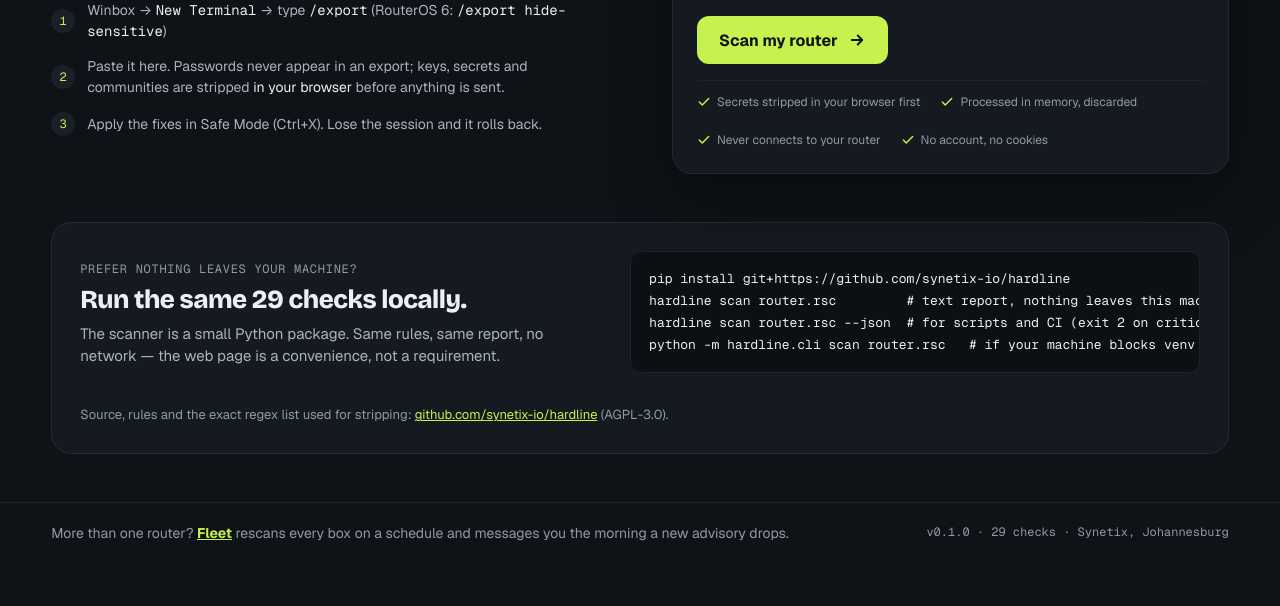
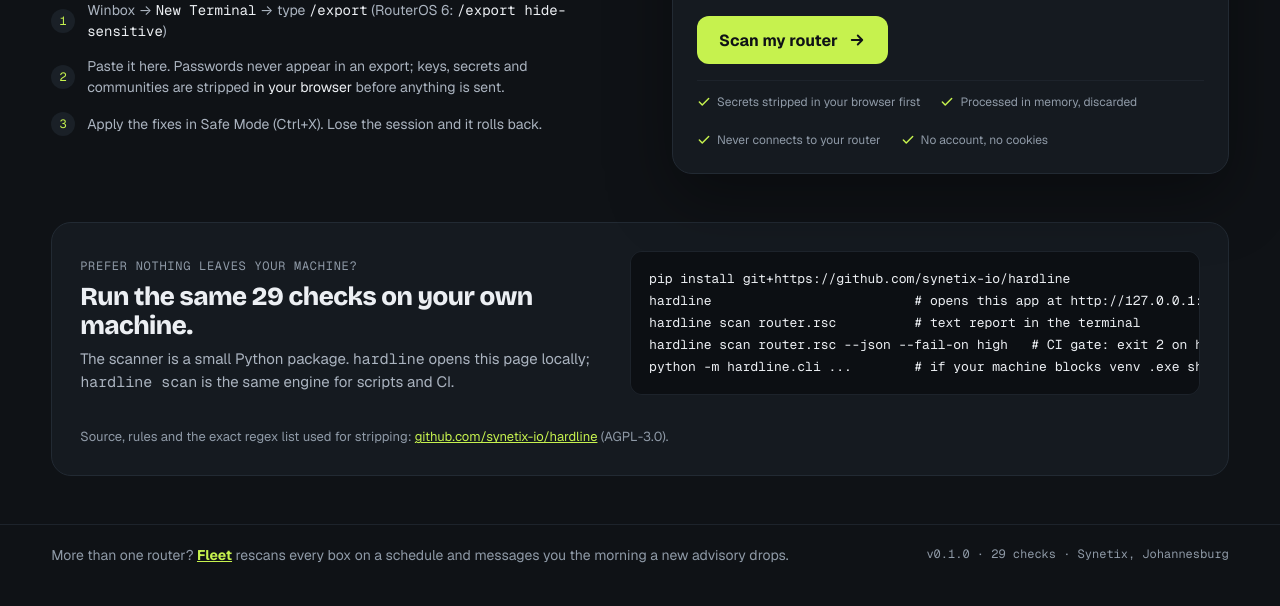
Before and after one commit to synetix-io/hardline, a FastAPI app: page / in a window 1280 px wide. Shown: the part 656-1262 px from the top of the page. Before the commit the page ends 1197 px from the top, so only its background shows below. Run offline with FastAPI, Linux system fonts and the light colour scheme.

Commit message:
hardline serve: run the app locally with a running-on-this-machine badge
`hardline` with no arguments starts the web UI on 127.0.0.1 and opens the browser.
The page shows a local badge and swaps the install panel copy.

Co-Authored-By: Claude Opus 5 <noreply@anthropic.com>

```diff
--- a/hardline/app.py
+++ b/hardline/app.py
@@ -33,10 +33,12 @@ log = logging.getLogger("hardline")
 MAX_BYTES = 2 * 1024 * 1024
 RATE_LIMIT = int(os.environ.get("HARDLINE_RATE_PER_MIN", "20"))
 COUNTER_PATH = Path(os.environ.get("HARDLINE_COUNTER", Path(__file__).parent.parent / "data" / "scans.json"))
+LOCAL = os.environ.get("HARDLINE_LOCAL") == "1"   # `hardline serve`: running on the user's own machine
 
 app = FastAPI(title="Hardline", version=__version__, docs_url=None, redoc_url=None)
 templates = Jinja2Templates(directory=str(Path(__file__).parent / "templates"))
 app.mount("/static", StaticFiles(directory=str(Path(__file__).parent / "static")), name="static")
+templates.env.globals["ai_available"] = os.environ.get("HARDLINE_AI", "1") != "0" and bool(os.environ.get("ANTHROPIC_API_KEY"))
 
 
 # ── security headers ────────────────────────────────────────────────────────
@@ -101,7 +103,7 @@ def _client_ip(request: Request) -> str:
 # ── routes ──────────────────────────────────────────────────────────────────
 @app.get("/", response_class=HTMLResponse)
 async def index(request: Request):
-    return templates.TemplateResponse(request, "index.html", {"rules": len(RULES), "version": __version__})
+    return templates.TemplateResponse(request, "index.html", {"rules": len(RULES), "version": __version__, "local": LOCAL})
 
 
 async def _read_input(export_text: str, file: UploadFile | None) -> str:
@@ -132,7 +134,7 @@ async def scan(request: Request, export_text: str = Form(""), file: UploadFile |
                ai: str = Form("1"), client_redacted: str = Form("")):
     if not _allow(_client_ip(request)):
         return templates.TemplateResponse(request, "index.html",
-                                          {"rules": len(RULES), "version": __version__,
+                                          {"rules": len(RULES), "version": __version__, "local": LOCAL,
                                            "error": "Too many scans from this address. Try again in a minute."},
                                           status_code=429)
     try:
@@ -140,10 +142,10 @@ async def scan(request: Request, export_text: str = Form(""), file: UploadFile |
         report = await _scan(text, want_ai=(ai == "1"))
     except ParseError as e:
         return templates.TemplateResponse(request, "index.html",
-                                          {"rules": len(RULES), "version": __version__, "error": str(e)},
+                                          {"rules": len(RULES), "version": __version__, "local": LOCAL, "error": str(e)},
                                           status_code=400)
     return templates.TemplateResponse(request, "report.html",
-                                      {"r": report, "rules": report.rules_run, "version": __version__,
+                                      {"r": report, "rules": report.rules_run, "version": __version__, "local": LOCAL,
                                        "client_redacted": client_redacted if client_redacted.isdigit() else None})
 
 
--- a/hardline/static/app.css
+++ b/hardline/static/app.css
@@ -29,6 +29,9 @@ a{color:var(--accent)}a:hover{color:#dcff7a}
 .main{max-width:1280px;margin:0 auto;padding:40px clamp(16px,4vw,56px) 48px}
 .foot{max-width:1280px;margin:0 auto;padding:20px clamp(16px,4vw,56px) 40px;border-top:1px solid var(--line);display:flex;justify-content:space-between;gap:16px;flex-wrap:wrap;font-size:14px;color:var(--muted-2)}
 .foot .mono{font-size:12px}
+
+.local-badge{display:flex;align-items:center;justify-content:center;gap:8px;padding:8px 16px;background:#14261a;border-bottom:1px solid #2a4d32;color:#b8f0d0;font-size:13px;font-weight:600}
+.local-badge .dot{width:8px;height:8px;border-radius:999px;background:var(--accent)}
 
 /* buttons */
 .btn{display:inline-flex;align-items:center;gap:10px;height:48px;padding:0 22px;border:0;border-radius:12px;background:var(--accent);color:var(--accent-ink);font:700 16px var(--body);text-decoration:none;cursor:pointer;white-space:nowrap}
--- a/hardline/templates/base.html
+++ b/hardline/templates/base.html
@@ -23,6 +23,7 @@
     <a class="nav-link" href="https://synetix.co.za">Synetix</a>
   {% endblock %}</div>
 </nav>
+{% if local %}<div class="local-badge"><span class="dot"></span>Running on this machine · nothing leaves it{% if not ai_available %} · AI summary off{% endif %}</div>{% endif %}
 <main class="main">
 {% block body %}{% endblock %}
 </main>
--- a/hardline/templates/index.html
+++ b/hardline/templates/index.html
@@ -63,14 +63,15 @@
 
 <div class="local" id="local">
   <div>
-    <span class="eyebrow">Prefer nothing leaves your machine?</span>
-    <h2>Run the same {{ rules }} checks locally.</h2>
-    <p>The scanner is a small Python package. Same rules, same report, no network — the web page is a convenience, not a requirement.</p>
+    <span class="eyebrow">{% if local %}You are running locally{% else %}Prefer nothing leaves your machine?{% endif %}</span>
+    <h2>{% if local %}Same {{ rules }} checks, same report, no server.{% else %}Run the same {{ rules }} checks on your own machine.{% endif %}</h2>
+    <p>The scanner is a small Python package. <code class="mono">hardline</code> opens this page locally; <code class="mono">hardline scan</code> is the same engine for scripts and CI.</p>
   </div>
   <pre>pip install git+https://github.com/synetix-io/hardline
-hardline scan router.rsc         # text report, nothing leaves this machine
-hardline scan router.rsc --json  # for scripts and CI (exit 2 on critical)
-python -m hardline.cli scan router.rsc   # if your machine blocks venv .exe shims</pre>
+hardline                          # opens this app at http://127.0.0.1:8080
+hardline scan router.rsc          # text report in the terminal
+hardline scan router.rsc --json --fail-on high   # CI gate: exit 2 on high/critical
+python -m hardline.cli ...        # if your machine blocks venv .exe shims</pre>
   <p class="small">Source, rules and the exact regex list used for stripping: <a href="https://github.com/synetix-io/hardline" rel="noopener">github.com/synetix-io/hardline</a> (AGPL-3.0).</p>
 </div>
 {% endblock %}
```
Also changed, not shown: hardline/cli.py (+28 -2 lines), README.md.
